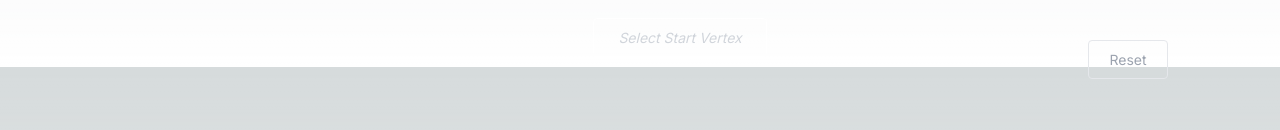
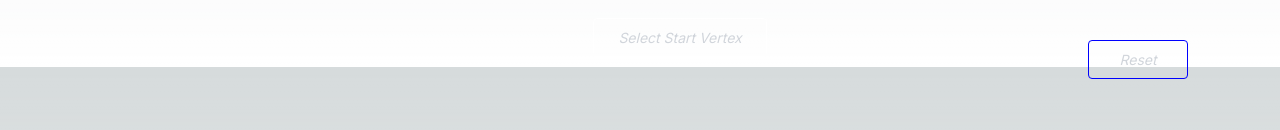
Before and after one commit to jansm04/dijkstra-visualizer, a Next.js app: page / in a window 1280 px wide. Shown: the part 733-863 px from the top of the page. Built offline with nearby package versions, Linux system fonts and the light colour scheme.

Commit message:
cleanin up

```diff
--- a/src/app/canvas.tsx
+++ b/src/app/canvas.tsx
@@ -42,7 +42,7 @@ export const Canvas = () => {
                             </button>
                             <span
                                 ref={startPromptRef}
-                                className="p-2 ml-8 my-5 float-left text-gray-300 text-[14px]"
+                                className="p-2 ml-8 mt-5 float-left text-gray-300 text-[14px]"
                                 hidden={true}>
                                     Select a vertex to <span className="text-[green]">start</span> with.
                             </span>
@@ -55,7 +55,18 @@ export const Canvas = () => {
                         </div>
                     </div>
                 </div>
-                <Instructions resetRef={resetRef} editRef={editRef} />
+                <div>
+                    <Instructions />
+                    <div className="grid mx-8 text-gray-300 text-[14px]">
+                        <button ref={resetRef} className="py-2 px-4 w-[100px] italic text-center border border-[blue] rounded hover:bg-slate-800">
+                            Reset
+                        </button>
+                        <button ref={editRef} className="mt-3 py-2 px-4 w-[100px] italic text-center border border-[yellow] rounded hover:bg-slate-800" hidden={true}>
+                            Edit
+                        </button>
+                    </div>
+                </div>
+
             </div>
             <Footer />
         </div>
--- a/src/components/instructions.tsx
+++ b/src/components/instructions.tsx
@@ -1,12 +1,4 @@
-import { RefObject } from "react";
-
-const Instructions = ({
-    resetRef,
-    editRef
-}: {
-    resetRef: RefObject<HTMLButtonElement>,
-    editRef: RefObject<HTMLButtonElement>
-}) => {
+const Instructions = () => {
     return (
         <div className="mx-8 mt-12 text-gray-400 max-w-[240px] text-[14px]">
             <h1 className="mb-8">Use the canvas to build your graph.</h1>
@@ -32,14 +24,6 @@ const Instructions = ({
             <div className="mb-20">
                 <p>An edge weight will only accept a valid integer.</p>
             </div>
-            <div className="grid">
-                <button ref={resetRef} className="py-2 px-4 w-[80px] float-left text-center border rounded">
-                    Reset
-                </button>
-                <button ref={editRef} className="mt-4 py-2 px-4 w-[80px] text-center border rounded" hidden={true}>
-                    Edit
-                </button>
-            </div>
         </div>
     )
 }
```
